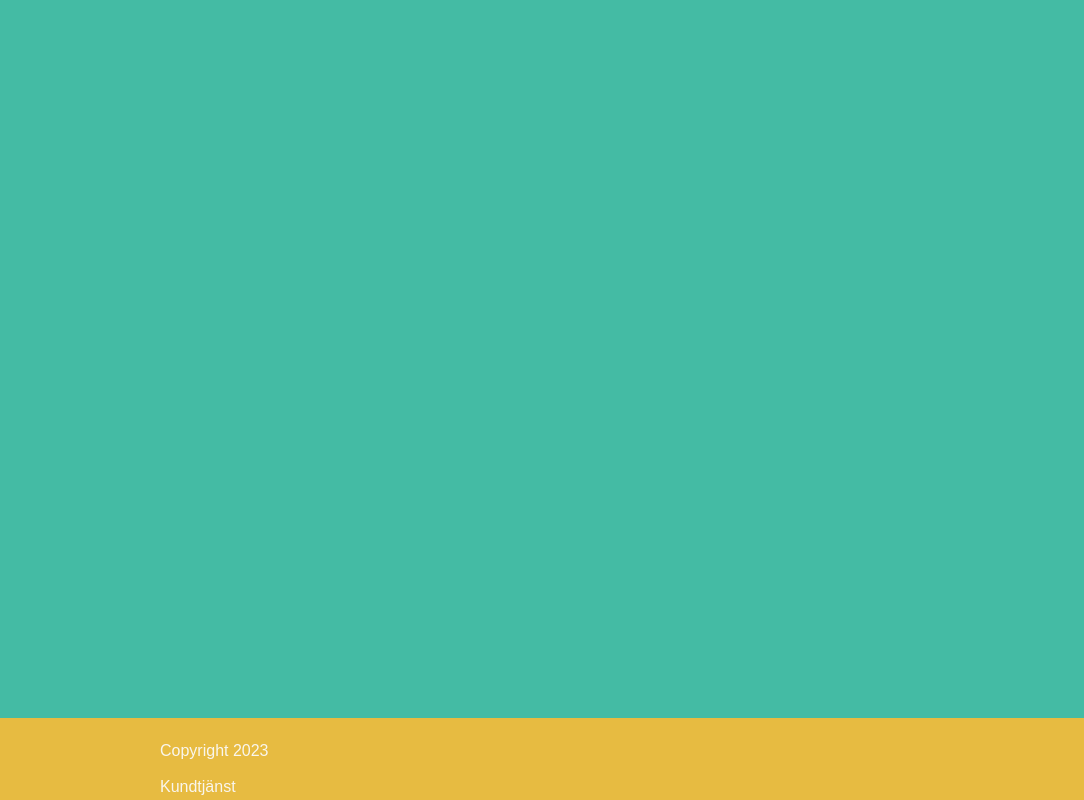
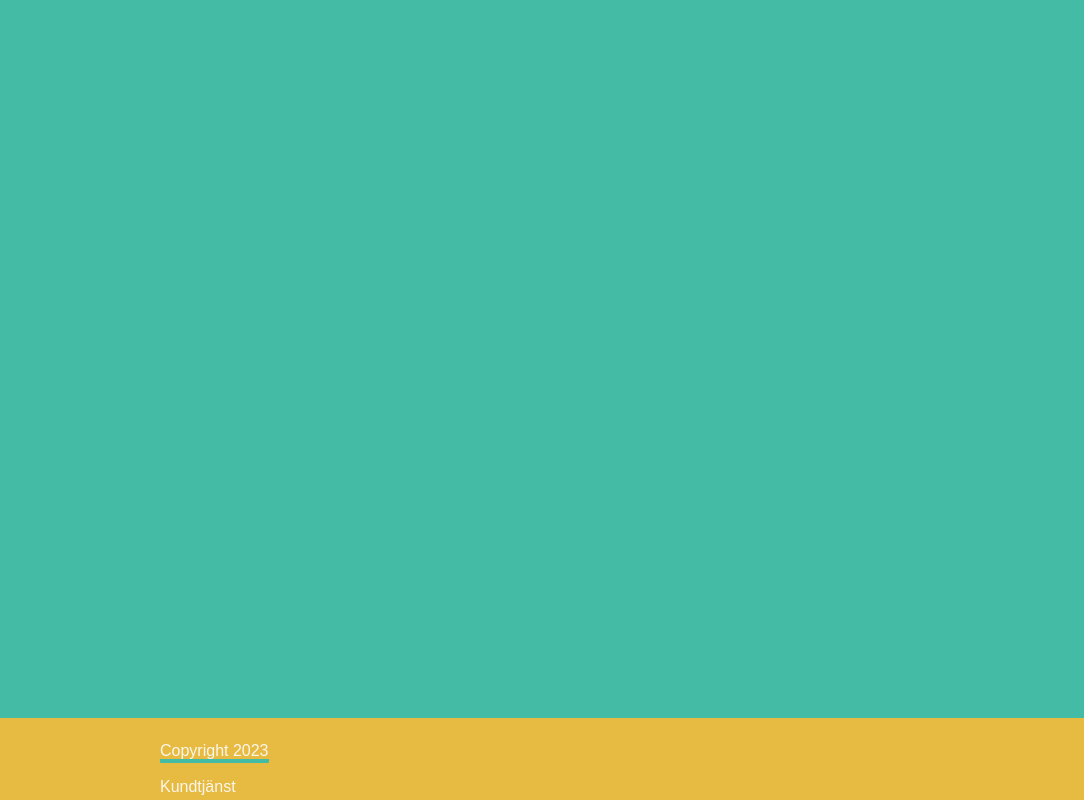
Before and after one commit to Feduk01/grupp-arbete_speedy-knights, a plain HTML site: page front-page/index.html in a window 1280 px wide. In both pictures the pointer is over the link "Copyright 2023". Shown: the part 105-905 px from the top of the page, 0-1084 px from the left. Drawn offline with Linux system fonts and the light colour scheme.

Commit message:
Added hover to footer

```diff
--- a/front-page/style.css
+++ b/front-page/style.css
@@ -87,6 +87,11 @@ footer {
     text-align: right;
 }
 
+.footer-left a:hover {
+    border-bottom: 4px solid var(--primary);
+    border-radius: 1px;
+}
+
 .footer-container div:nth-child(3) {
     grid-row: 1;
 }
```
